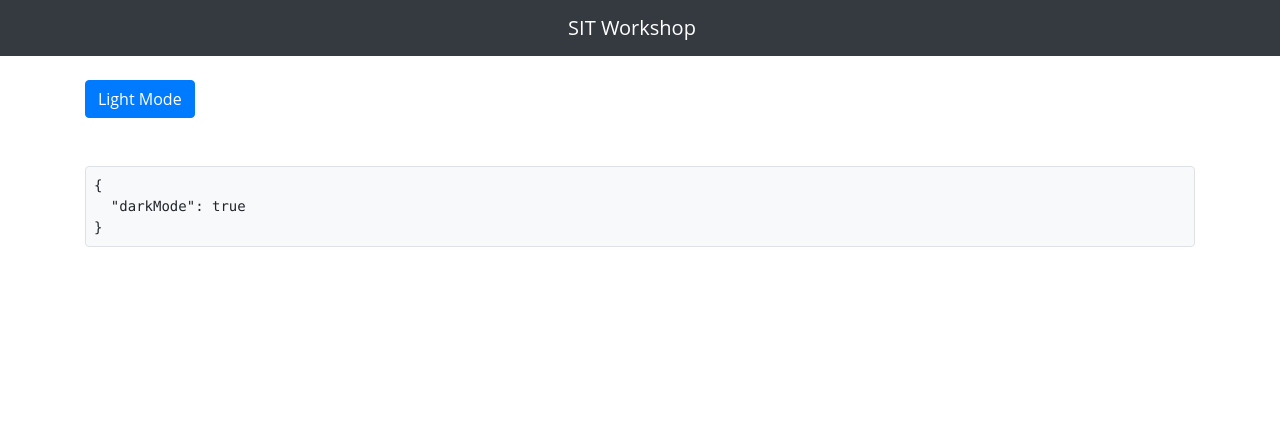
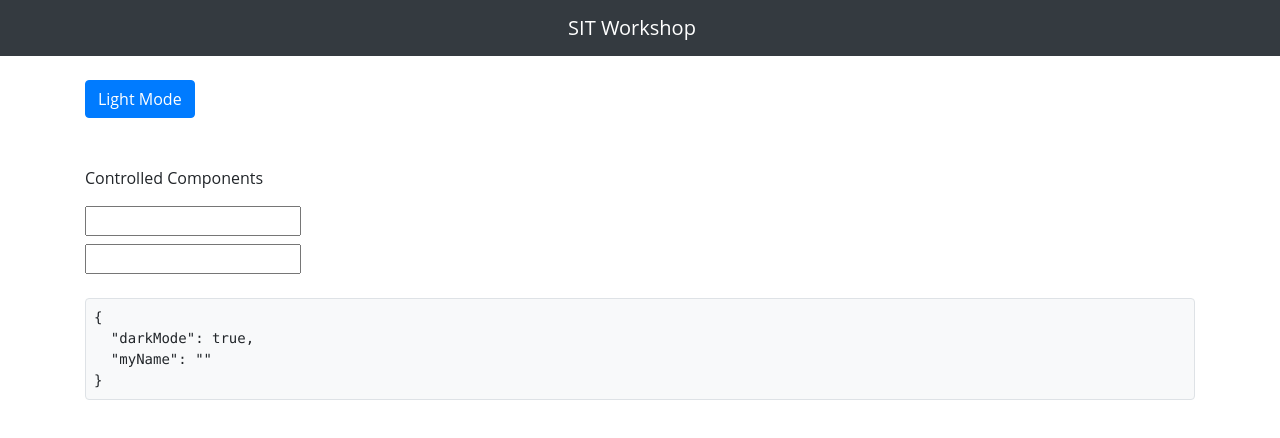
Before and after one commit to praveenscience/sit-react-nov-29, a React (Vite) app: page / in a window 1280 px wide. Shown: the top 438 px of the page. Built offline with nearby package versions, Linux system fonts and the light colour scheme.

Commit message:
Controlled Components.

```diff
--- a/src/components/App.jsx
+++ b/src/components/App.jsx
@@ -4,23 +4,39 @@ import { useState } from "react";
 
 const App = () => {
   const [darkMode, setDarkMode] = useState(true);
+  const [myName, setMyName] = useState("");
+
   const handleMode = e => {
     e.preventDefault();
     setDarkMode(!darkMode);
   }
-  return <main>
+
+  const handleChangeName = e => {
+    setMyName(e.target.value);
+  }
+
+  return (
+    <main>
       <Header dark={darkMode} className="justify-content-center">SIT Workshop</Header>
       <ContainerRow>
         <div className="col-12 my-4">
           <button className="btn btn-primary" onClick={handleMode}>{darkMode ? 'Light' : 'Dark'} Mode</button>
         </div>
+        <div className="col-12 mt-4 mb-2">
+          <p>Controlled Components</p>
+          <input type="text" value={myName} name="text-1" onChange={handleChangeName} />
+        </div>
+        <div className="col-12">
+          <input type="text" value={myName} name="text-2" onChange={handleChangeName} />
+        </div>
         <div className="col-12 my-4">
           <pre className="border rounded bg-light p-2">
-          {JSON.stringify({ darkMode }, null, 2)}
+            {JSON.stringify({ darkMode, myName }, null, 2)}
           </pre>
         </div>
       </ContainerRow>
-  </main>;
+    </main>
+  );
 };
 
 export default App;
```
Lines whose indentation alone changed are shown as unchanged.
